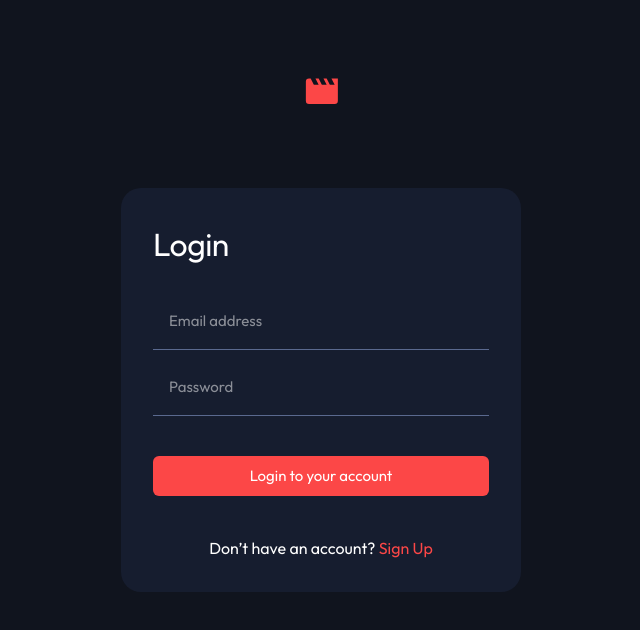
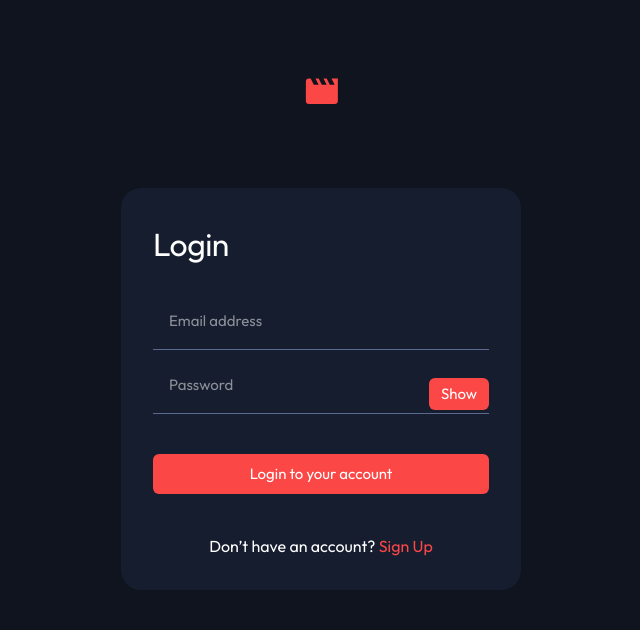
Before and after one commit to ogbechie04/entertainment-web-app, a React (Vite) app: page / in a window 1280 px wide. Shown: the top 630 px of the page, without its empty margins (319-959 px from the left). Built offline with nearby package versions, Linux system fonts and the light colour scheme.

Commit message:
added hide show password functionality

```diff
--- a/src/pages/LoginPage.jsx
+++ b/src/pages/LoginPage.jsx
@@ -7,6 +7,8 @@ import {
   Input,
   Button,
   FormErrorMessage,
+  InputGroup,
+  InputRightElement,
 } from "@chakra-ui/react";
 import { Link } from "react-router-dom";
 import logo from "/assets/logo.svg";
@@ -23,6 +25,7 @@ function LoginPage() {
   const [password, setPassword] = useState("");
   const [emailError, setEmailError] = useState("");
   const [passwordError, setPasswordError] = useState("");
+  const [showPassword, setShowPassword] = useState(false);
 
   const handleEmailChange = (e) => {
     setEmail(e.target.value);
@@ -55,6 +58,10 @@ function LoginPage() {
       setPasswordError("Password is required");
       valid = false;
     }
+  };
+
+  const handleShowPassword = () => {
+    setShowPassword(!showPassword);
   };
 
   return (
@@ -101,7 +108,10 @@ function LoginPage() {
               caret-color: #fc4747;
             `}
           >
-            <FormControl isInvalid={!!emailError} position={"relative"}>
+            <FormControl
+              isInvalid={!!emailError}
+              // position={"relative"}
+            >
               <Input
                 value={email}
                 onChange={handleEmailChange}
@@ -117,7 +127,10 @@ function LoginPage() {
                 focusBorderColor="brand.white"
                 width={"100%"}
               />
-              <FormErrorMessage
+              <FormErrorMessage color={"brand.red"} fontSize={"0.8125rem"}>
+                {emailError}
+              </FormErrorMessage>
+              {/* <FormErrorMessage
                 color={"brand.red"}
                 position={"absolute"}
                 top={"-10%"}
@@ -125,15 +138,16 @@ function LoginPage() {
                 fontSize={"0.75rem"}
               >
                 {emailError}
-              </FormErrorMessage>
+              </FormErrorMessage> */}
             </FormControl>
             <FormControl isInvalid={!!passwordError}>
+              <InputGroup>
                 <Input
                   value={password}
                   onChange={handlePasswordChange}
                   name="password"
                   placeholder="Password"
-                type="password"
+                  type={showPassword ? "text" : "password"}
                   variant={"flushed"}
                   _placeholder={{ color: "white", opacity: "0.5" }}
                   paddingInlineStart={4}
@@ -142,7 +156,27 @@ function LoginPage() {
                   fontSize={"0.9375rem"}
                   focusBorderColor="brand.white"
                 />
-              <FormErrorMessage
+                <InputRightElement width={""} marginBlockEnd={4}>
+                  <Button
+                    onClick={handleShowPassword}
+                    size={"sm"}
+                    backgroundColor={"brand.red"}
+                    color={"brand.white"}
+                    fontSize={"0.9375rem"}
+                    fontWeight={"normal"}
+                    _hover={{
+                      backgroundColor: "brand.white",
+                      color: "brand.semiDarkBlue",
+                    }}
+                  >
+                    {showPassword ? "Hide" : "Show"}
+                  </Button>
+                </InputRightElement>
+              </InputGroup>
+              <FormErrorMessage color={"brand.red"} fontSize={"0.8125rem"}>
+                {passwordError}
+              </FormErrorMessage>
+              {/* <FormErrorMessage
                 color={"brand.red"}
                 position={"absolute"}
                 top={"-10%"}
@@ -150,7 +184,7 @@ function LoginPage() {
                 fontSize={"0.75rem"}
               >
                 {passwordError}
-              </FormErrorMessage>
+              </FormErrorMessage> */}
             </FormControl>
           </VStack>
           <Button
```
Lines whose indentation alone changed are shown as unchanged.
